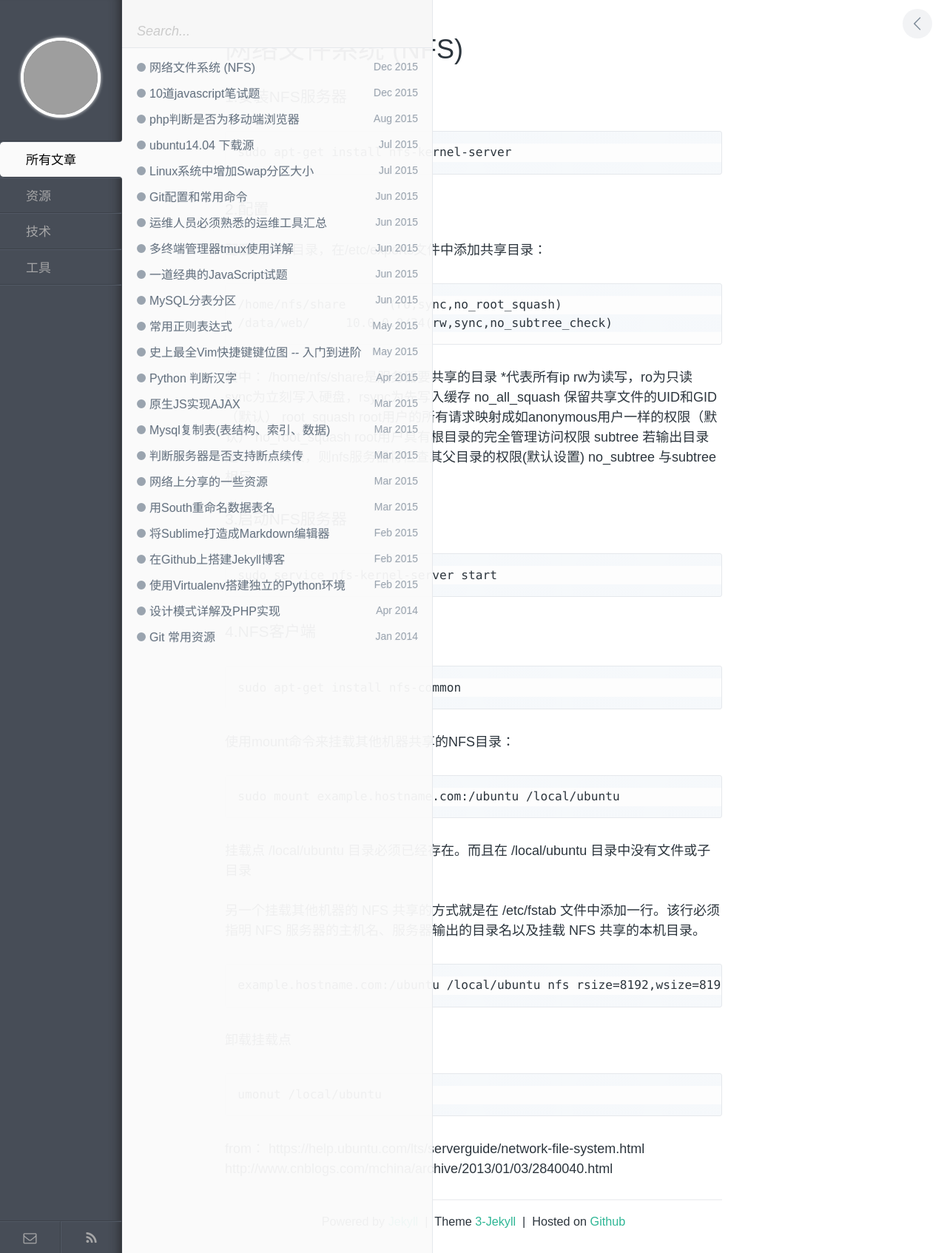
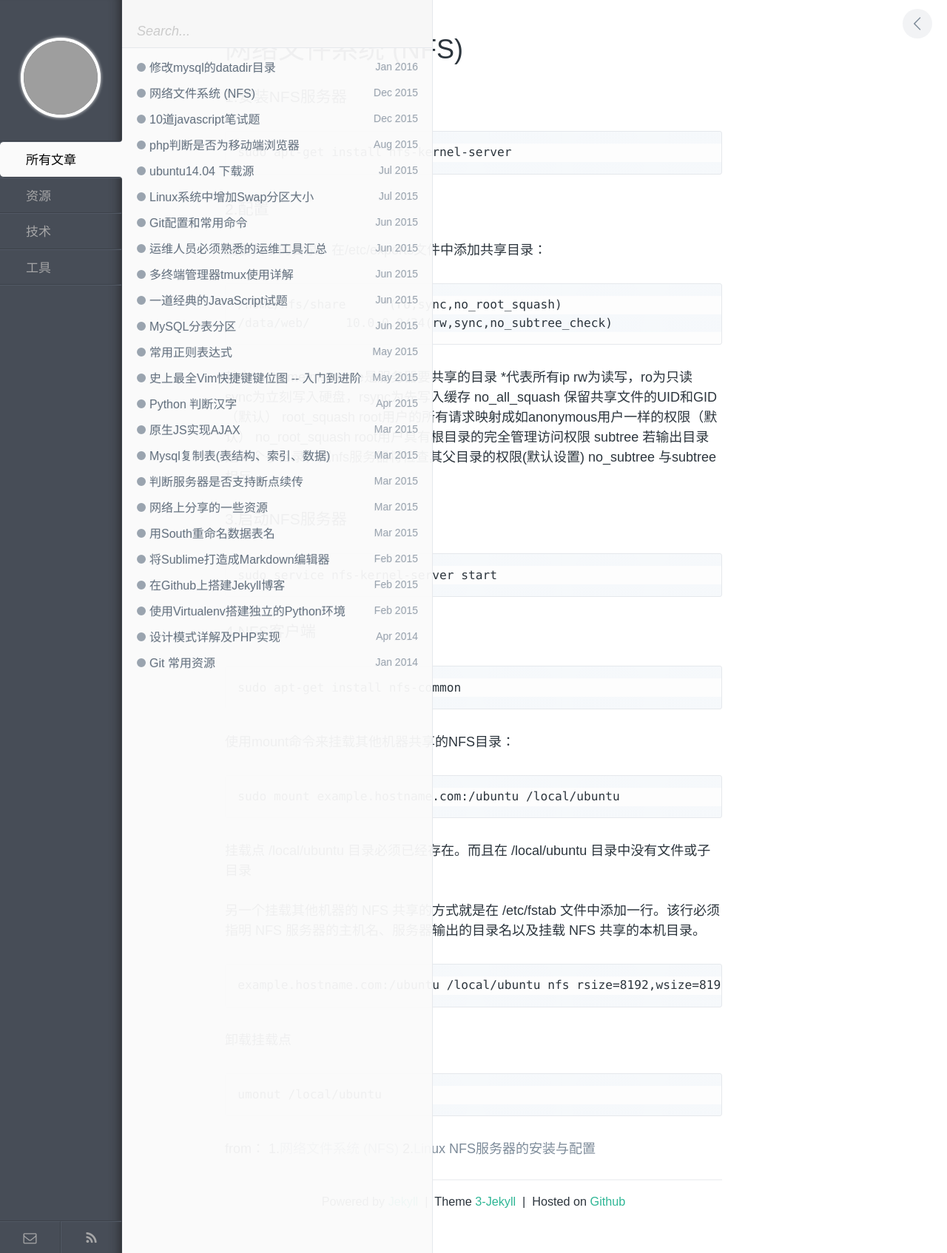
Before and after one commit to deweing/deweing.github.io, a Jekyll site: the page built from _posts/tech/2015-12-31-linux-nfs.md, in a window 1280 px wide. Shown: the whole page at 74% size. Built offline with Jekyll 4.4.1, drawn with Linux system fonts in a browser that asks for light colours; some of the changed lines change nothing that is shown; grey boxes are pictures that could not be loaded.

Commit message:
change mysql datadir

````diff
--- a/_posts/tech/2015-12-31-linux-nfs.md
+++ b/_posts/tech/2015-12-31-linux-nfs.md
@@ -65,5 +65,5 @@
 ```
 
 from：
-https://help.ubuntu.com/lts/serverguide/network-file-system.html
-http://www.cnblogs.com/mchina/archive/2013/01/03/2840040.html
+1.[网络文件系统 (NFS)](https://help.ubuntu.com/lts/serverguide/network-file-system.html)
+2.[Linux NFS服务器的安装与配置](http://www.cnblogs.com/mchina/archive/2013/01/03/2840040.html)
--- /dev/null
+++ b/_posts/tech/2016-01-06-change-mysql-datadir.md
@@ -0,0 +1,53 @@
+---
+layout: post
+title: 修改mysql的datadir目录
+category: 技术
+tags: mysql
+keywords: mysql
+description:
+---
+
+### 1.停止mysql
+
+```
+sudo /etc/init.d/mysql stop
+```
+
+### 2.复制/var/lib/mysql目录到指定的路径
+
+```
+sudo cp -R -p /var/lib/mysql /data/mysql
+```
+
+### 3.修改mysql配置文件my.cnf:
+
+```
+datadir=/data/mysql
+socket=/data/mysql/mysql.sock
+```
+
+### 4.修改apparmor
+
+```
+sudo vim /etc/apparmor.d/usr.sbin.mysqld
+```
+
+将/var/lib/mysql路径替换为/data/mysql
+
+```
+#/var/lib/mysql/ r,
+#/var/lib/mysql/** rwk,
+/data/mysql/ r,
+/data/mysql/** rwk,
+```
+
+### 5.重启
+
+```
+sudo /etc/init.d/apparmor restart
+sudo /etc/init.d/mysql restart
+```
+
+from:
+1.[How to change MySQL data directory?](http://stackoverflow.com/questions/1795176/how-to-change-mysql-data-directory)
+2.[Linux Ubuntu change datadir / database location dir in 5 minutes Move mysql database to other path](http://article.my-addr.com/?show=linux_ubuntu_change_datadir-move_mysql_database_to_other_path)
````
